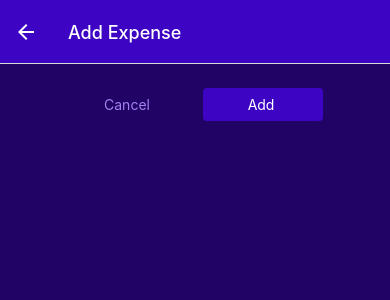
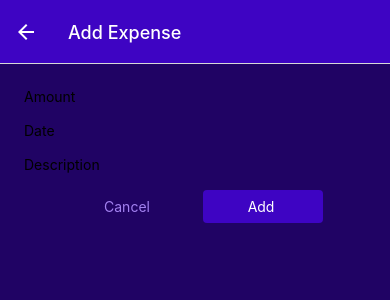
Before and after one commit to Will-Watson/RN-Expense-Tracker, a React Native app: screen /ManageExpense in a window 390 px wide. Shown: the top 300 px of the page. Built offline with nearby package versions, Linux system fonts and the light colour scheme.

Commit message:
feat: expense form added to manageexpense

```diff
--- a/components/ManageExpense/ExpenseForm.js
+++ b/components/ManageExpense/ExpenseForm.js
@@ -1,11 +1,12 @@
 import { TextInput, View, StyleSheet } from 'react-native';
+import Input from './Input';
 
 const ExpenseForm = () => {
   return (
     <View>
-      <TextInput />
-      <TextInput />
-      <TextInput />
+      <Input label = "Amount" />
+      <Input label = "Date" />
+      <Input label = "Description" />
     </View>
   );
 };
--- a/screens/ManageExpense.js
+++ b/screens/ManageExpense.js
@@ -3,6 +3,7 @@
 
 import IconButton from '../components/UI/IconButton';
 import Button from '../components/UI/Button';
+import ExpenseForm from '../components/ManageExpense/ExpenseForm';
 import { GlobalStyles } from '../constants/styles';
 import { ExpensesContext } from '../store/expenses-context';
 
@@ -45,6 +46,7 @@
 
   return (
     <View style={styles.container}>
+      <ExpenseForm />
       <View style={styles.buttons}>
         <Button style={styles.button} onPress={cancelHandler} mode='flat'>
           Cancel
```
